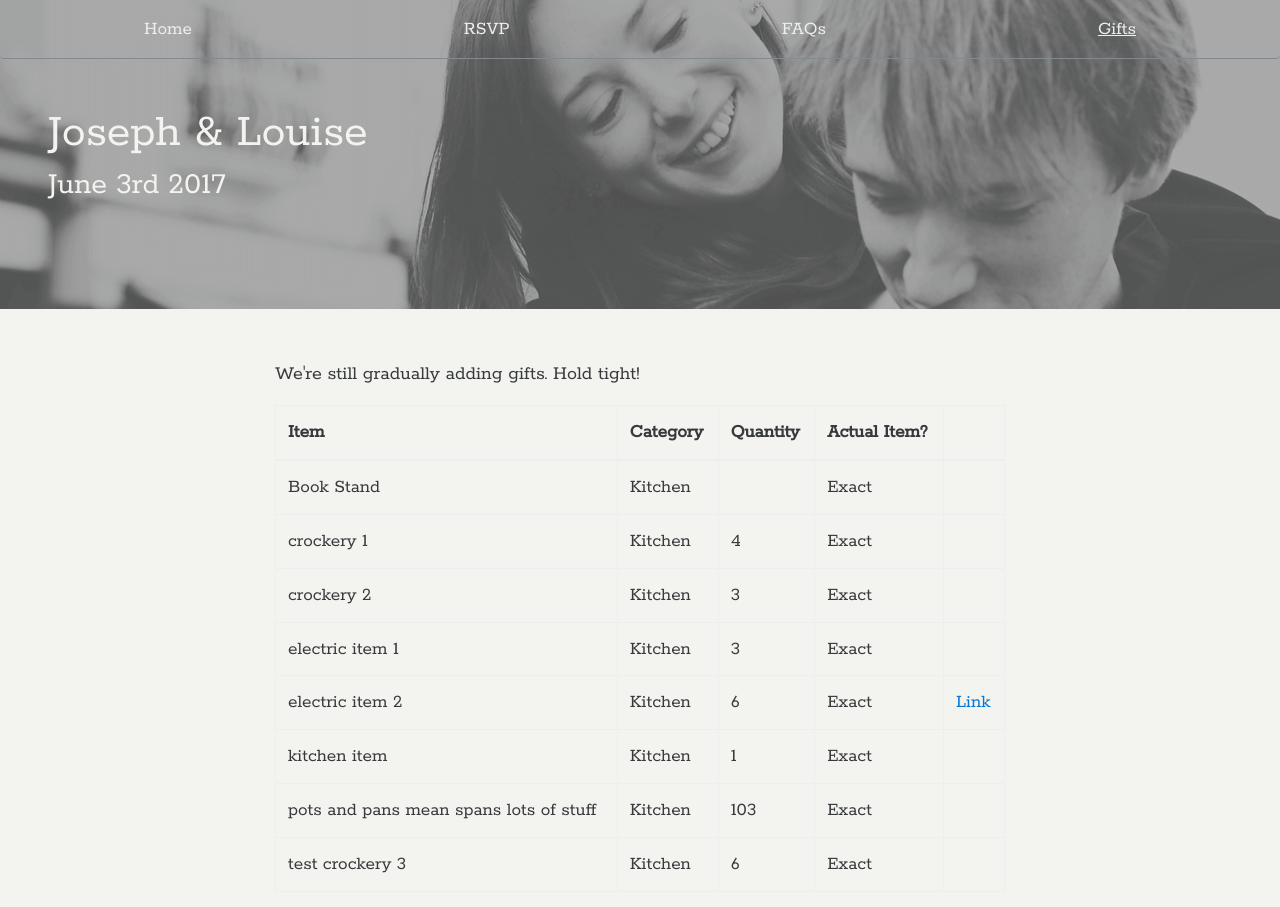
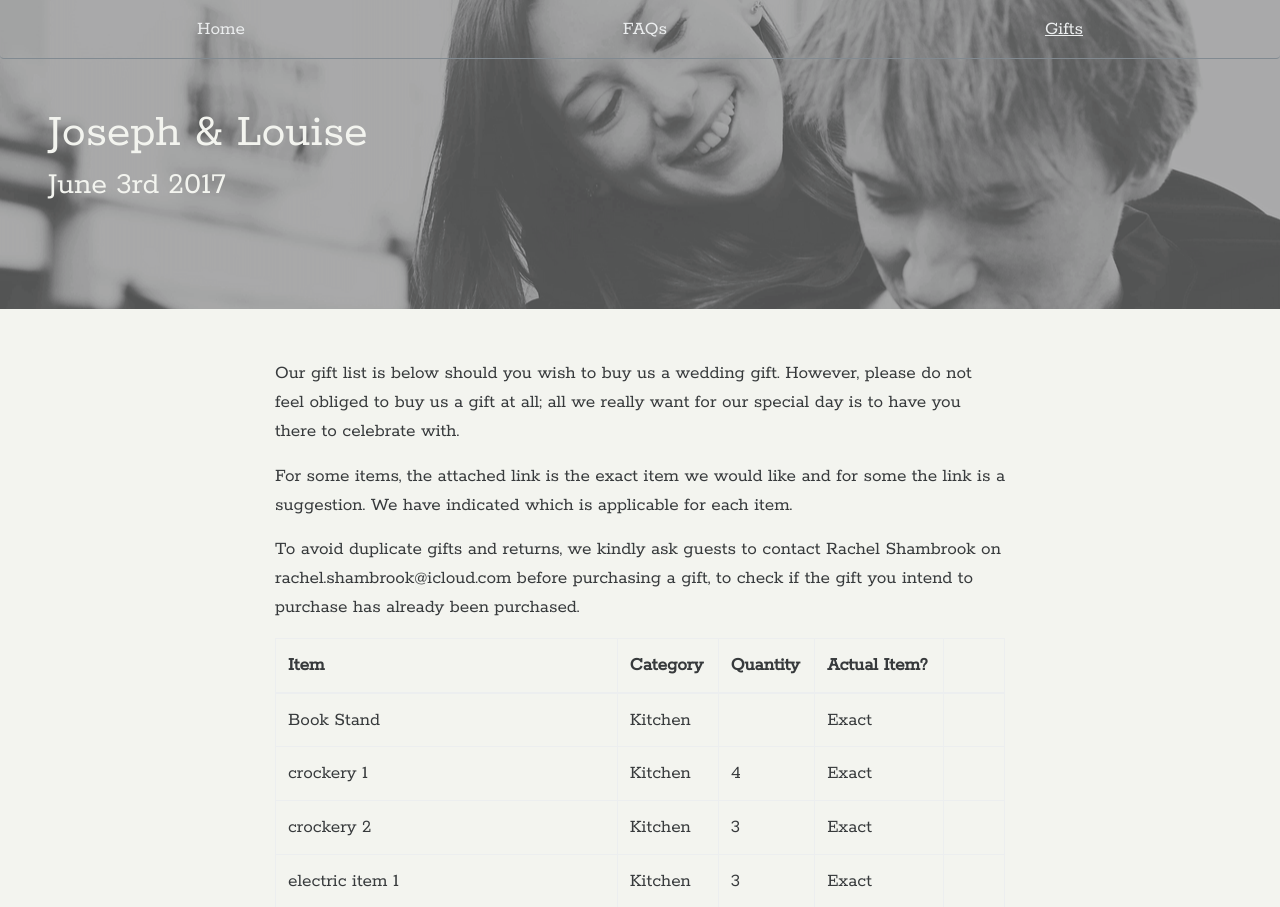
Before and after one commit to josephshambrook/wedding, a Django app: page /gifts/ in a window 1280 px wide. Shown: the top 907 px of the page. Before the commit the page ends 873 px from the top, so only its background shows below. Run offline with Django 3.2, Linux system fonts and the light colour scheme; data comes from the database, SQL or seed files in the repository; some libraries are stand-ins or nearby versions.

Commit message:
New translations for gift list, removed RSVP from header

```diff
--- a/weddingapp/templates/base.html
+++ b/weddingapp/templates/base.html
@@ -30,16 +30,16 @@
         <nav class="navbar">
             <ul class="nav navbar-nav flex flex-justify-sa">
                 <li class="nav-item {% block nav-home %}{% endblock %}">
-                    <a class="nav-link" href="/">Home <span class="sr-only">(current)</span></a>
+                    <a class="nav-link" href="/">{% trans "Home" %}</a>
                 </li>
-                <li class="nav-item {% block nav-rsvp %}{% endblock %}">
-                    <a class="nav-link" href="/rsvp">RSVP</a>
-                </li>
+{#                <li class="nav-item {% block nav-rsvp %}{% endblock %}">#}
+{#                    <a class="nav-link" href="/rsvp">RSVP</a>#}
+{#                </li>#}
                 <li class="nav-item {% block nav-faq %}{% endblock %}">
                     <a class="nav-link" href="/faq">FAQs</a>
                 </li>
                 <li class="nav-item {% block nav-gifts %}{% endblock %}">
-                    <a class="nav-link" href="{% url "weddingapp.views.gifts_view" %}">Gifts</a>
+                    <a class="nav-link" href="{% url "weddingapp.views.gifts_view" %}">{% trans "Gifts" %}</a>
                 </li>
             </ul>
         </nav>
--- a/weddingapp/templates/weddingapp/giftlist.html
+++ b/weddingapp/templates/weddingapp/giftlist.html
@@ -10,15 +10,18 @@
     <div class="container m-b-3">
         <div class="row">
             <div class="col-md-offset-1 col-lg-offset-2 col-lg-8 col-md-10 col-sm-12 col-xs-12">
-{#                <p class="lead">Below is our full gift list. To be able to have a variety of gifts whilst not being limited to a certain shop, we have decided to list everything here. To avoid duplicates, we have asked ____ and _____ to help us co-ordinate which gifts to buy. Therefore, before purchasing a gift for us, please contact [insert details]</p>#}
-                <p class="lead">We're still gradually adding gifts. Hold tight!</p>
+                <p>{% trans "Our gift list is below should you wish to buy us a wedding gift. However, please do not feel obliged to buy us a gift at all; all we really want for our special day is to have you there to celebrate with." %}</p>
+
+                <p>{% trans "For some items, the attached link is the exact item we would like and for some the link is a suggestion. We have indicated which is applicable for each item." %}</p>
+
+                <p>{% trans "To avoid duplicate gifts and returns, we kindly ask guests to contact Rachel Shambrook on rachel.shambrook@icloud.com before purchasing a gift, to check if the gift you intend to purchase has already been purchased." %}</p>
                 <table class="table table-bordered table-hover">
                     <thead>
                         <tr>
-                            <th>Item</th>
-                            <th>Category</th>
-                            <th>Quantity</th>
-                            <th>Actual Item?</th>
+                            <th>{% trans "Item" %}</th>
+                            <th>{% trans "Category" %}</th>
+                            <th>{% trans "Quantity" %}</th>
+                            <th>{% trans "Actual Item?" %}</th>
                             <th></th>
                         </tr>
                     </thead>
@@ -31,7 +34,7 @@
                                 <td>{{ gift.get_actual_display }}</td>
                                 <td>
                                     {% if gift.url and gift.quantity > 0 %}
-                                        <a href="{{ gift.url }}" target="_blank" rel="nofollow">Link</a>
+                                        <a href="{{ gift.url }}" target="_blank" rel="nofollow">{% trans "Link" %}</a>
                                     {% endif %}
                                 </td>
                             </tr>
```
Also changed, not shown: locale/da/LC_MESSAGES/django.po, 1 other file.
